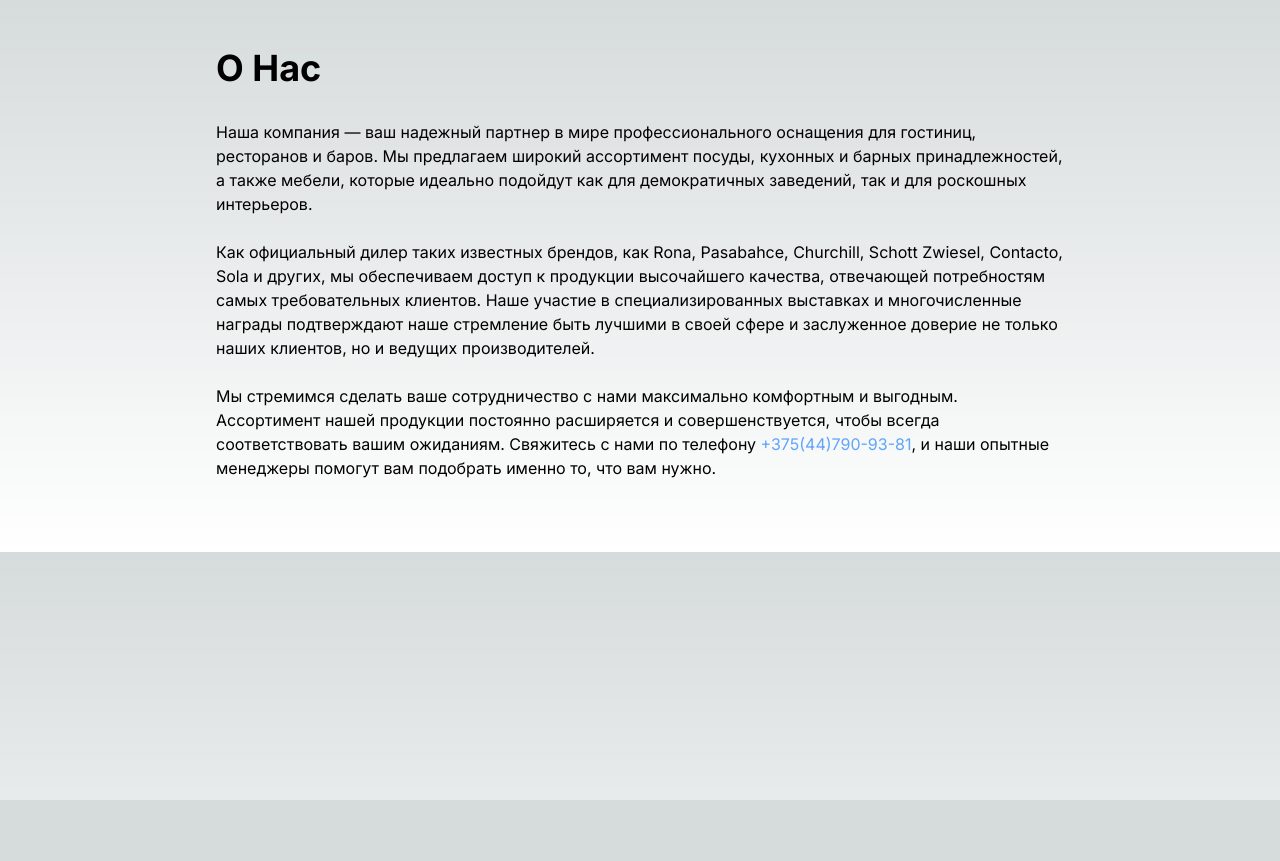
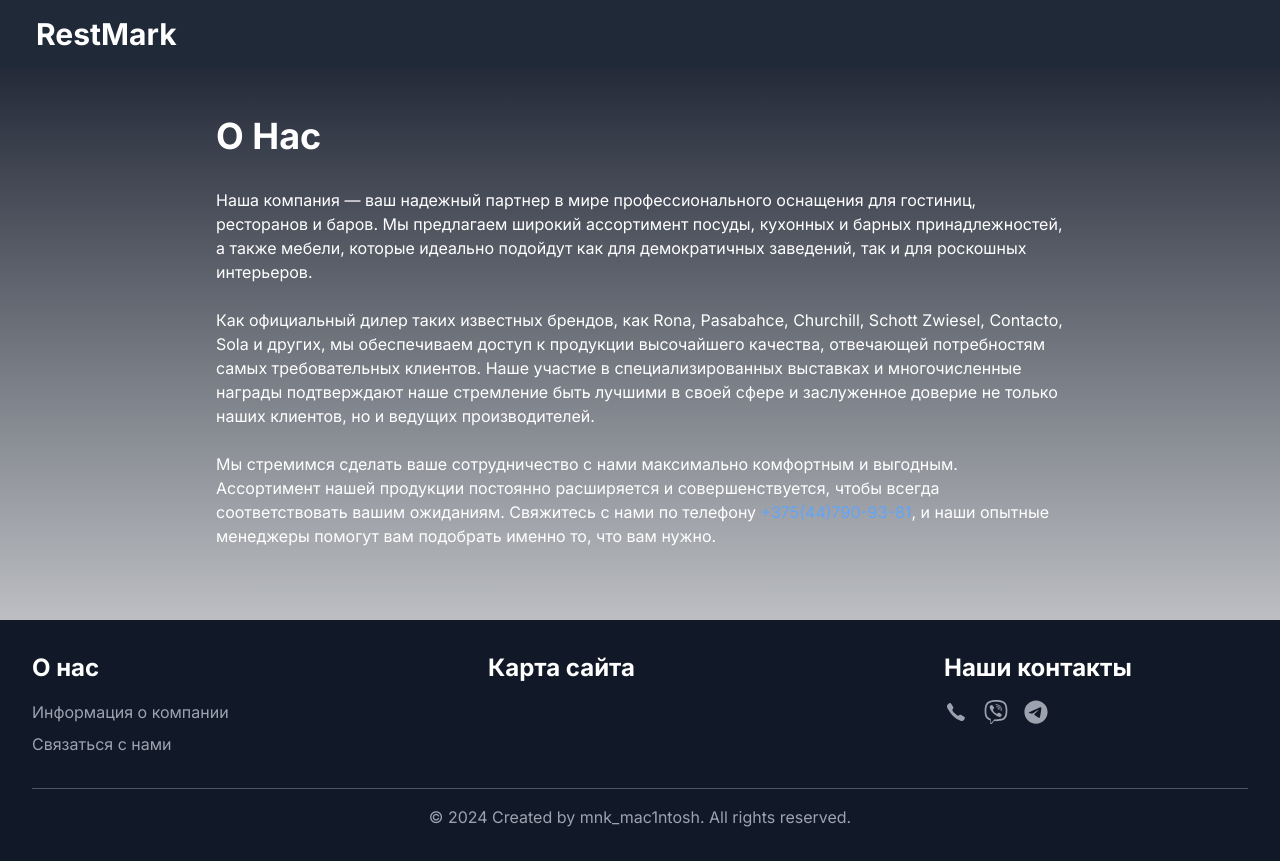
Before and after one commit to timofey1704/restmark-www, a Next.js app in the folder frontend/: page /about-us in a window 1280 px wide. Before the commit the page ends 800 px from the top, so only its background shows below. Built offline with nearby package versions, Linux system fonts and the light colour scheme.

Commit message:
RM-8 Header and Footer

```diff
--- a/frontend/app/about-us/page.tsx
+++ b/frontend/app/about-us/page.tsx
@@ -1,6 +1,6 @@
 import React from 'react'
 
-const page = () => {
+const AboutUsPage = () => {
   return (
     <div className="max-w-4xl mx-auto py-12 px-6">
       <h1 className="text-4xl font-bold mb-8">О Нас</h1>
@@ -39,4 +39,4 @@ const page = () => {
   )
 }
 
-export default page
+export default AboutUsPage
--- a/frontend/app/components/Button/Button.tsx
+++ /dev/null
@@ -1,7 +0,0 @@
-import React from 'react'
-
-const Button = () => {
-  return <div>Button</div>
-}
-
-export default Button
--- /dev/null
+++ b/frontend/app/components/Footer/Footer.tsx
@@ -0,0 +1,77 @@
+import React from 'react'
+import Link from 'next/link'
+import { FaViber } from 'react-icons/fa'
+import { IoIosCall } from 'react-icons/io'
+import { FaTelegram } from 'react-icons/fa6'
+
+export default function Footer() {
+  return (
+    <footer className="bg-gray-900 text-white py-8 mt-auto">
+      <div className="container mx-auto px-6 lg:px-8">
+        <div className="flex flex-wrap justify-between">
+          <div className="w-full md:w-1/4 mb-6 md:mb-0">
+            <h3 className="text-2xl font-bold mb-4">О нас</h3>
+            <ul className="text-gray-400">
+              <li className="mb-2">
+                <Link href="/about-us" className="hover:underline">
+                  Информация о компании
+                </Link>
+              </li>
+              <li>
+                <Link href="/contact-us" className="hover:underline">
+                  Cвязаться с нами
+                </Link>
+              </li>
+            </ul>
+          </div>
+          <div className="w-full text-2xl font-bold md:w-1/4 mb-6 md:mb-0">
+            <Link href="/sitemap" className="hover:underline">
+              Карта сайта
+            </Link>
+          </div>
+
+          <div className="w-full md:w-1/4">
+            <h3 className="text-2xl font-bold mb-4">Наши контакты</h3>
+            <div className="flex space-x-4 text-gray-400">
+              <a
+                href="tel:+375447909381"
+                target="_blank"
+                rel="noopener noreferrer"
+              >
+                <IoIosCall className="h-6 w-6 hover:text-white" />
+              </a>
+              <a
+                href="viber://chat?number=%2B375447909381"
+                target="_blank"
+                rel="noopener noreferrer"
+              >
+                <FaViber className="h-6 w-6 hover:text-white" />
+              </a>
+              <a
+                href="https://t.me/RestMarkBY"
+                target="_blank"
+                rel="noopener noreferrer"
+              >
+                <FaTelegram className="h-6 w-6 hover:text-white" />
+              </a>
+            </div>
+          </div>
+        </div>
+        <div className="mt-8 border-t border-gray-600 pt-4">
+          <p className="text-center text-gray-400">
+            &copy; {new Date().getFullYear()} Created by{' '}
+            <a
+              href="https://t.me/mnk_mac1ntosh"
+              className="hover:underline"
+              target="_blank"
+              rel="noopener noreferrer"
+            >
+              mnk_mac1ntosh
+            </a>
+            . All rights reserved.
+          </p>
+        </div>
+      </div>
+    </footer>
+  )
+}
--- /dev/null
+++ b/frontend/app/components/Header/Header.tsx
@@ -0,0 +1,12 @@
+import React from 'react'
+import Link from 'next/link'
+
+export default function Header() {
+  return (
+    <header className="bg-gray-800 text-white p-4">
+      <Link href="/">
+        <h1 className="text-3xl font-bold ml-5">RestMark</h1>
+      </Link>
+    </header>
+  )
+}
--- a/frontend/app/layout.tsx
+++ b/frontend/app/layout.tsx
@@ -1,6 +1,8 @@
 import type { Metadata } from 'next'
 import { Inter } from 'next/font/google'
 import './globals.css'
+import Header from './components/Header/Header'
+import Footer from './components/Footer/Footer'
 
 const inter = Inter({ subsets: ['latin'] })
 
@@ -11,12 +13,18 @@ export const metadata: Metadata = {
 
 export default function RootLayout({
   children,
-}: Readonly<{
+}: {
   children: React.ReactNode
-}>) {
+}) {
   return (
     <html lang="en">
-      <body className={inter.className}>{children}</body>
+      <body
+        className={`${inter.className} bg-gray-900 text-white flex flex-col min-h-screen`}
+      >
+        <Header />
+        <main className="flex-grow">{children}</main>
+        <Footer />
+      </body>
     </html>
   )
 }
--- /dev/null
+++ b/frontend/app/sitemap/page.tsx
@@ -0,0 +1,7 @@
+import React from 'react'
+
+const SitemapPage = () => {
+  return <div>sitemap</div>
+}
+
+export default SitemapPage
--- a/frontend/package.json
+++ b/frontend/package.json
@@ -15,6 +15,7 @@
     "next": "14.2.5",
     "react": "^18",
     "react-dom": "^18",
+    "react-icons": "^5.3.0",
     "react-leaflet": "^4.2.1",
     "react-redux": "^9.1.2"
   },
```
Also changed, not shown: 1 other file (tests, documents, lock files or other folders).
